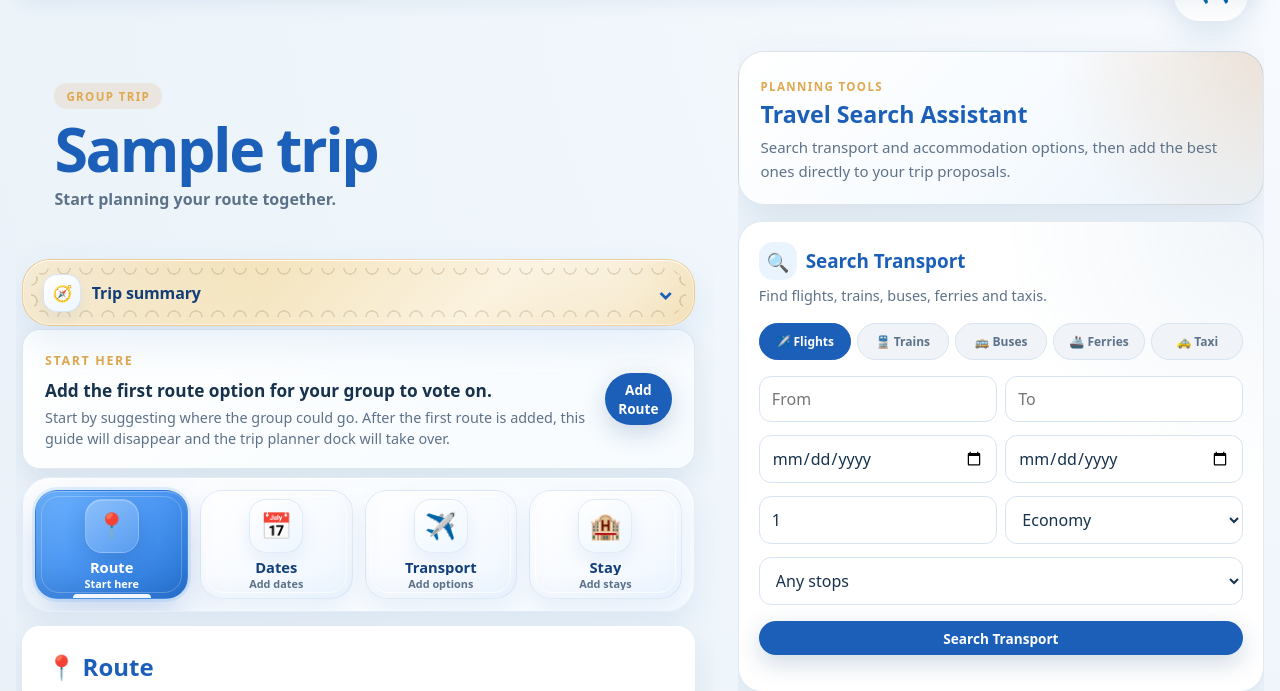
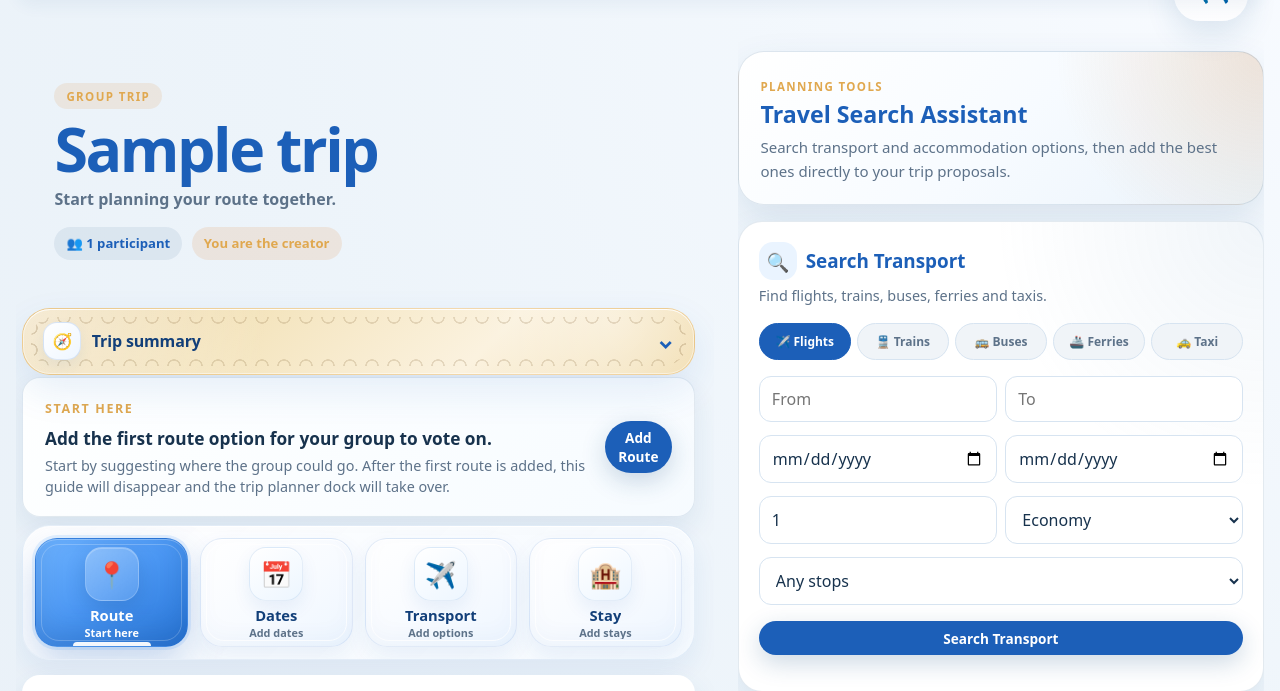
Before and after one commit to demetris001/etheria, a Django app: page /trip/1/ in a window 1280 px wide; the page is wider, and only the part inside the window is pictured. Shown: the part 75-766 px from the top of that part. Run offline with Django 5.2, Linux system fonts and the light colour scheme; a user stored in the database is signed in; tables that the repository leaves empty hold one stand-in row (values such as "Sample post").

Commit message:
Add participants count and leave trip action

```diff
--- a/etheria/settings.py
+++ b/etheria/settings.py
@@ -31,9 +31,9 @@ SECRET_KEY = os.environ.get('SECRET_KEY', 'django-insecure-local-dev-key-change-
 DEBUG = os.environ.get('DEBUG', 'False') == 'True'
 
 ALLOWED_HOSTS = os.environ.get(
-    'ALLOWED_HOSTS',
-    'localhost,127.0.0.1'
-).split(',')
+    "ALLOWED_HOSTS",
+    "127.0.0.1,localhost,testserver,.onrender.com"
+).split(",")
 
 CSRF_TRUSTED_ORIGINS = [
     origin.strip()
--- a/trips/static/css/style.css
+++ b/trips/static/css/style.css
@@ -865,6 +865,32 @@ select:focus {
   line-height: 1.5;
 
   overflow-wrap: anywhere;
+}
+.trip-hero-meta {
+  display: flex;
+  gap: 0.6rem;
+  flex-wrap: wrap;
+  margin-top: 1rem;
+}
+
+.trip-meta-chip {
+  display: inline-flex;
+  align-items: center;
+  gap: 0.35rem;
+
+  padding: 0.45rem 0.75rem;
+  border-radius: 999px;
+
+  background: rgba(28, 84, 133, 0.08);
+  color: var(--blue);
+
+  font-size: 0.82rem;
+  font-weight: 800;
+}
+
+.trip-meta-leader {
+  background: rgba(224, 136, 58, 0.14);
+  color: var(--gold);
 }
 
 @media (max-width: 700px) {
--- a/trips/templates/home.html
+++ b/trips/templates/home.html
@@ -16,7 +16,11 @@
     <div class="home-nav-actions">
       <a href="{% url 'my_trips' %}" class="btn btn-secondary">My Trips</a>
       <a href="{% url 'create_trip' %}" class="btn btn-primary">Create Trip</a>
-      <a href="{% url 'account_logout' %}" class="btn btn-secondary btn-logout">Log Out</a>
+     {% if user.is_authenticated %}
+  <a href="{% url 'account_logout' %}" class="btn btn-secondary btn-logout">Log Out</a>
+{% else %}
+  <a class="btn btn-secondary btn-logout nav-link-disabled">Log Out</a>
+{% endif %}
     </div>
   </nav>
 
--- a/trips/templates/trip_detail.html
+++ b/trips/templates/trip_detail.html
@@ -18,7 +18,11 @@
   <div class="nav-links">
   <a href="{% url 'my_trips' %}">My Trips</a>
   <a href="{% url 'create_trip' %}">Create Trip</a>
+   {% if user.is_authenticated %}
   <a href="{% url 'account_logout' %}">Logout</a>
+{% else %}
+  <a class="nav-link-disabled">Logout</a>
+{% endif %}
 </div>
 </nav>
 
@@ -46,6 +50,21 @@
             Start planning your route together.
           {% endif %}
         </p>
+        <div class="trip-hero-meta">
+  <span class="trip-meta-chip">
+    👥 {{ participant_count }} participant{% if participant_count != 1 %}s{% endif %}
+  </span>
+
+  {% if is_leader %}
+    <span class="trip-meta-chip trip-meta-leader">
+      You are the creator
+    </span>
+  {% else %}
+    <span class="trip-meta-chip">
+      You are participating
+    </span>
+  {% endif %}
+</div>
       </div>
    </div>
 <div>
@@ -307,6 +326,28 @@
 </div>
 <!-- INVITE MEMBERS -->
 <div class="invite-card">
+  {% if not is_leader %}
+  <div class="leave-trip-card">
+    <div>
+      <span class="leave-trip-eyebrow">Membership</span>
+      <h3>Leave this trip?</h3>
+      <p>
+        You will no longer see this trip in your participating trips.
+      </p>
+    </div>
+
+    <form
+      method="post"
+      action="{% url 'leave_trip' trip.pk %}"
+      onsubmit="return confirm('Are you sure you want to leave this trip?');"
+    >
+      {% csrf_token %}
+      <button type="submit" class="btn btn-danger btn-sm">
+        Leave Trip
+      </button>
+    </form>
+  </div>
+{% endif %}
   <div class="invite-header">
     <span class="invite-eyebrow">Share the trip</span>
     <h3>👥 Invite Members</h3>
--- a/trips/urls.py
+++ b/trips/urls.py
@@ -18,4 +18,5 @@ urlpatterns = [
     path('trip/<int:pk>/join/', views.join_trip, name='join_trip'),
     path('trip/<int:pk>/chat/', views.trip_chat, name='trip_chat'),
     path('proposal/<int:pk>/delete/', views.delete_proposal, name='delete_proposal'),
+    path('trip/<int:pk>/leave/', views.leave_trip, name='leave_trip'),
 ]
--- a/trips/views.py
+++ b/trips/views.py
@@ -116,6 +116,8 @@ def trip_detail(request, pk):
             for p in locked:
                 agreed_list.append(p['proposal'].title)
         summary[name] = agreed_list
+    participant_count = trip.participants.count()
+    is_leader = trip.leader == request.user
     return render(request, 'trip_detail.html', {
         'trip': trip,
         'destination_data': destination_data,
@@ -123,6 +125,8 @@ def trip_detail(request, pk):
         'transport': transport_data,
         'stay': stay_data,
         'summary': summary,
+        'participant_count': participant_count,
+        'is_leader': is_leader,
     })
 
 @login_required
@@ -333,3 +337,22 @@ def delete_trip(request, pk):
         trip.delete()
         messages.success(request, f"Trip '{trip.title}' deleted.")
     return redirect('my_trips')
+
+@login_required
+def leave_trip(request, pk):
+    trip = get_object_or_404(Trip, pk=pk)
+
+    if trip.leader == request.user:
+        messages.error(request, "The creator cannot leave a trip they created. You can delete it instead.")
+        return redirect('trip_detail', pk=trip.pk)
+
+    if request.method == 'POST':
+        TripParticipant.objects.filter(
+            trip=trip,
+            user=request.user
+        ).delete()
+
+        messages.success(request, f"You left {trip.title}.")
+        return redirect('my_trips')
+
+    return redirect('trip_detail', pk=trip.pk)
```
Also changed, not shown: other parts of trips/static/css/style.css (+55 -0 lines).
